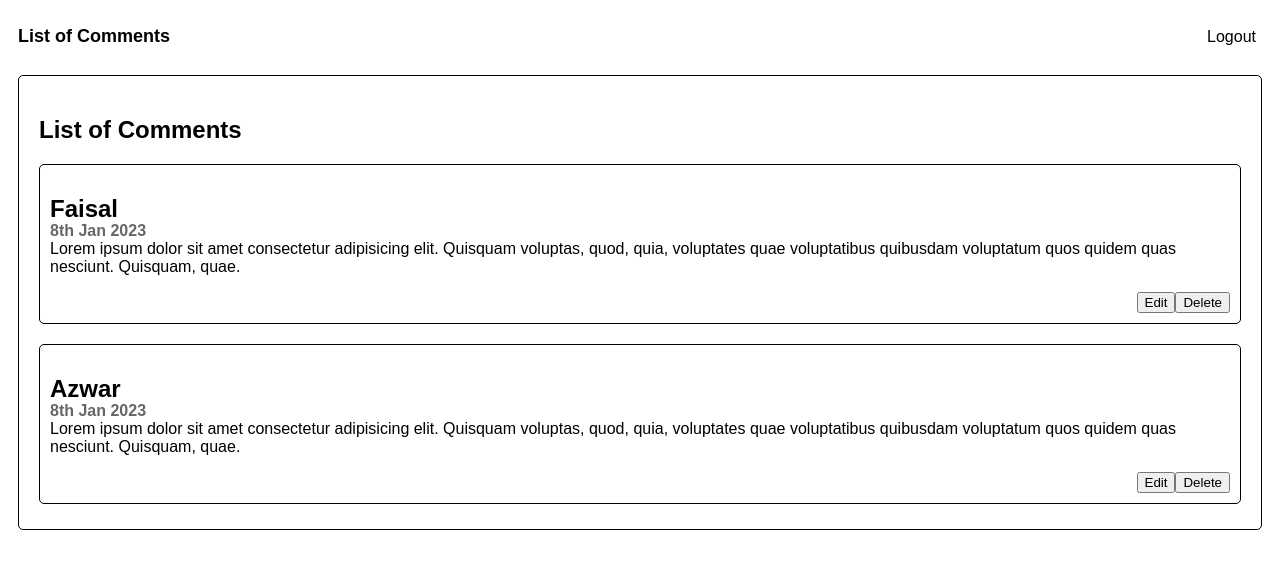
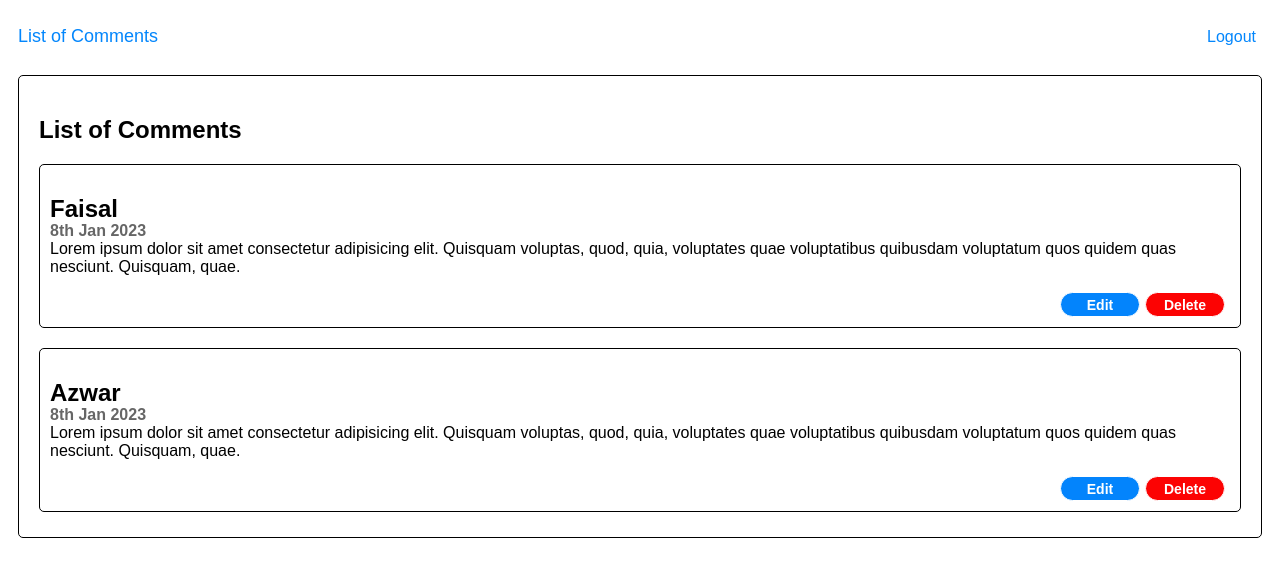
Before and after one commit to MG177/FX-Test-Case, a website: page admin.html in a window 1280 px wide. Drawn offline with Linux system fonts and the light colour scheme; files that its build step writes are made by us from their sources.

Commit message:
done front end

```diff
--- /dev/null
+++ b/package.json
@@ -0,0 +1,5 @@
+{
+  "dependencies": {
+    "express": "^4.18.2"
+  }
+}
--- a/style/style.css
+++ b/styles/style.css
@@ -1,9 +1,11 @@
+body{
+  font-family: arial;
+}
 .container {
   padding-left: 10px;
   padding-right: 10px;
   display: flex;
   flex-direction: column;
-  font-family: arial;
 }
 
 .logo {
@@ -202,18 +204,47 @@
 
 .admin-header-txt {
   font-size: 18px;
-  font-weight: bold;
+  color: #0386FC;
 }
 
 .admin-header-btn {
   font-size: 16px;
   background-color: white;
+  color: #0386FC;
   border: none;
 }
 
 .container-comment-btn {
   display: flex;
   justify-content: flex-end;
+}
+
+.comment-btn-edit{
+  margin-right: 5px;
+  background-color: #0384fc;
+  width: 80px;
+  height: 25px;
+  border: 1px solid;
+  border-radius: 15px;
+  color: white;
+  text-align: center;
+  display: inline-block;
+  font-size: 14px;
+  font-weight: bold;
+}
+
+.comment-btn-delete{
+  margin-right: 5px;
+  background-color: #fc0303;
+  width: 80px;
+  height: 25px;
+  border: 1px solid;
+  border-radius: 15px;
+  color: white;
+  text-align: center;
+  display: inline-block;
+  font-size: 14px;
+  font-weight: bold;
 }
 
 /* Edit page */
```
Also changed, not shown: index.html (+1 -1 lines), login.html (+1 -1 lines), 1 other file.
